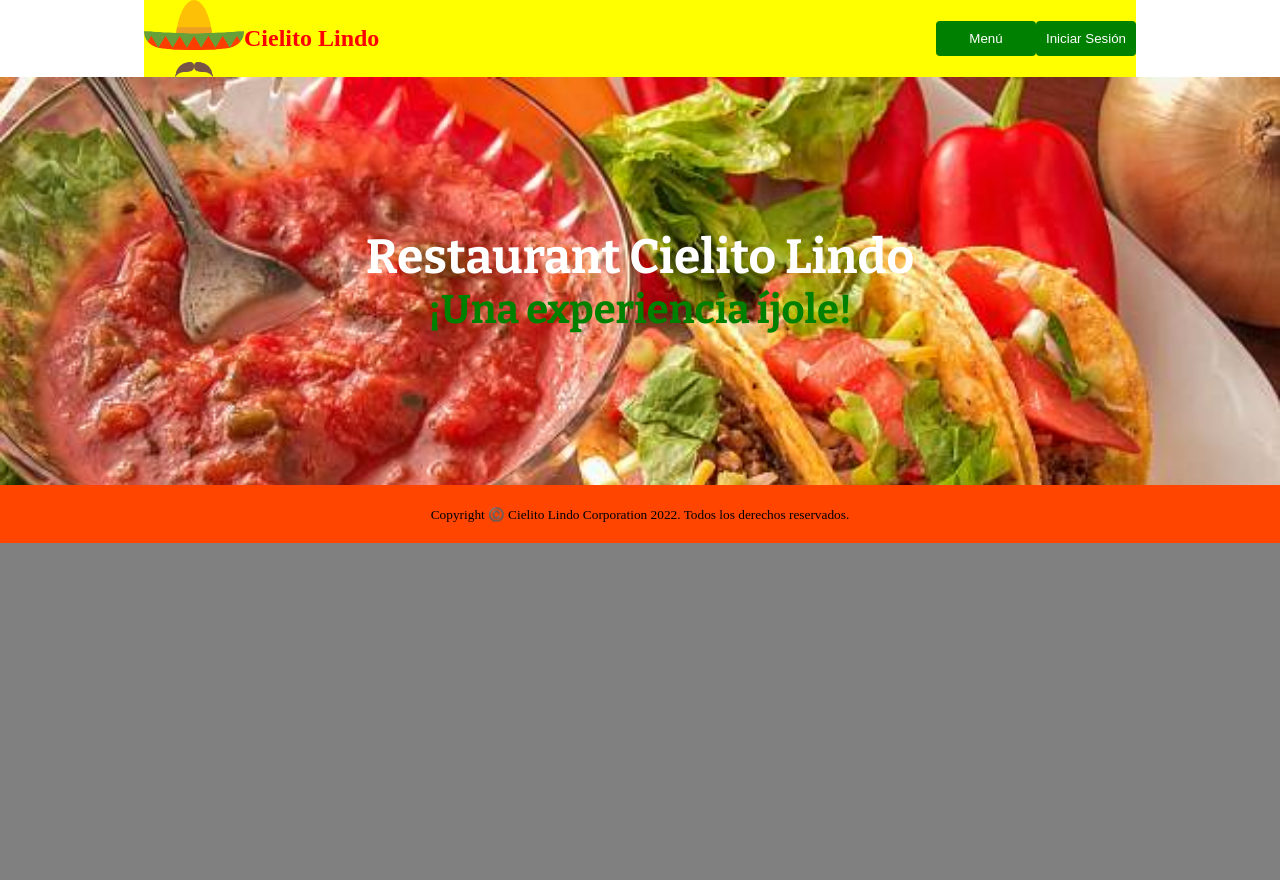
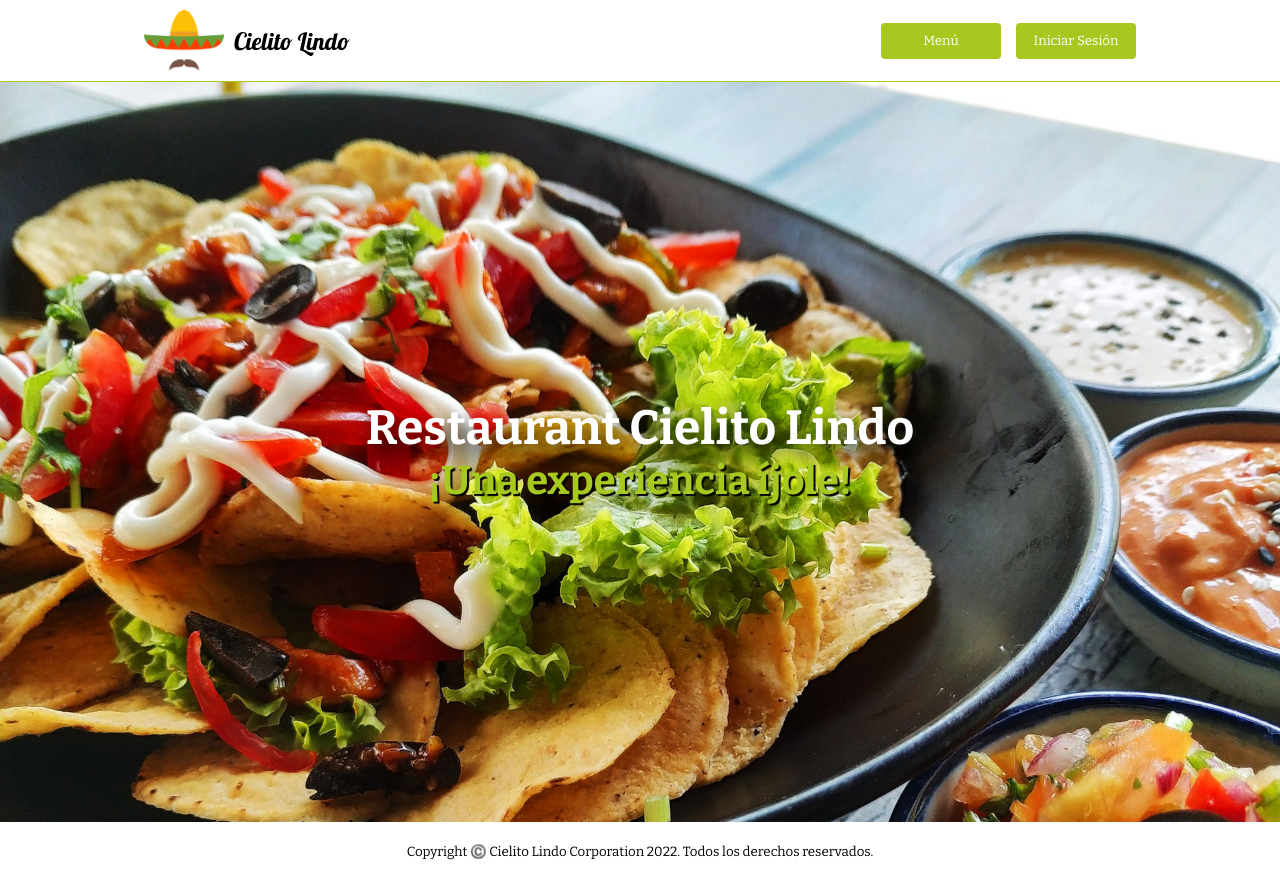
Before and after one commit to AndryViloria/Proyecto_Final-Restaurant_Cielito_Lindo, a React (Vite) app: page / in a window 1280 px wide. Before the commit the page ends 800 px from the top, so only its background shows below. Built offline with nearby package versions, Linux system fonts and the light colour scheme.

Commit message:
Mejorando estilo del Home

```diff
--- a/src/App.css
+++ b/src/App.css
@@ -1,16 +1,18 @@
 .encabezado {
   background: white;
   width: 100%;
+  border-bottom: 1px solid #a7c81f;
+  ;
 }
 
 .menu {
-  background: yellow;
   display: flex;
   justify-content: space-between;
   align-items: center;
   margin: auto;
   width: 100%;
   max-width: 992px;
+  padding: 10px 0;
 }
 
 .menu .logo_nombre {
@@ -19,28 +21,40 @@
 }
 
 .menu .logo_nombre h1 {
-  color: red;
+  color: #000;
+  font-family: 'Lobster', cursive;
+  font-weight: 400;
+  padding-left: 10px;
 }
 
 .menu .logo_nombre img {
   width: 100%;
-  max-width: 100px;
+  max-width: 80px;
 }
 
 button {
-  width: 100px;
+  font-family: 'Bitter', serif;
+  width: 120px;
   padding: 10px 10px;
-  background: green;
+  background-color: #a7c81f;
   color: white;
   border: none;
   border-radius: 4px;
+  margin-left: 15px;
+  transition: all 0.5s;
+}
+
+button:hover {
+  background-color: #849e19;
+  cursor: pointer;
+  text-decoration: underline;
 }
 
 .img_fondo {
-  background-image: url(assets/img_de_fondo.jpg);
+  background-image: url(./assets/background.jpg);
   background-size: cover;
   background-position: top center;
-  height: 408px;
+  height: 740px;
   background-repeat: no-repeat;
   display: flex;
   flex-direction: column;
@@ -49,22 +63,28 @@ button {
   justify-content: center;
 }
 
-.img_fondo h1  {
+.img_fondo h1 {
   color: white;
   font-family: 'Bitter', serif;
   font-size: 3em;
+  text-shadow: 5px 10px 20px #000;
 }
 
 .img_fondo h2 {
-  color: green;
+  color: #a7c81f;
   font-family: 'Bitter', serif;
   font-size: 2.5em;
+  text-shadow: 2px 2px 1px #000;
 }
 
 footer {
-  background: orangered;
+  background-color: #fff;
   width: 100%;
   text-align: center;
   padding: 20px;
   /* min-height: 100vh; */
 }
+
+footer small {
+  font-family: 'Bitter', serif;
+}
```
Also changed, not shown: src/assets/background.jpg (added), src/assets/img_de_fondo.jpg (deleted).
